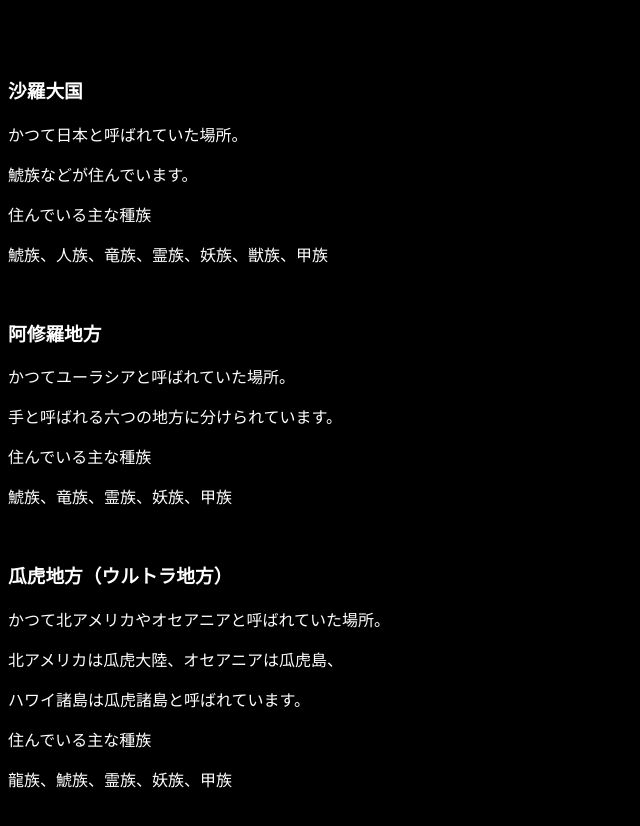
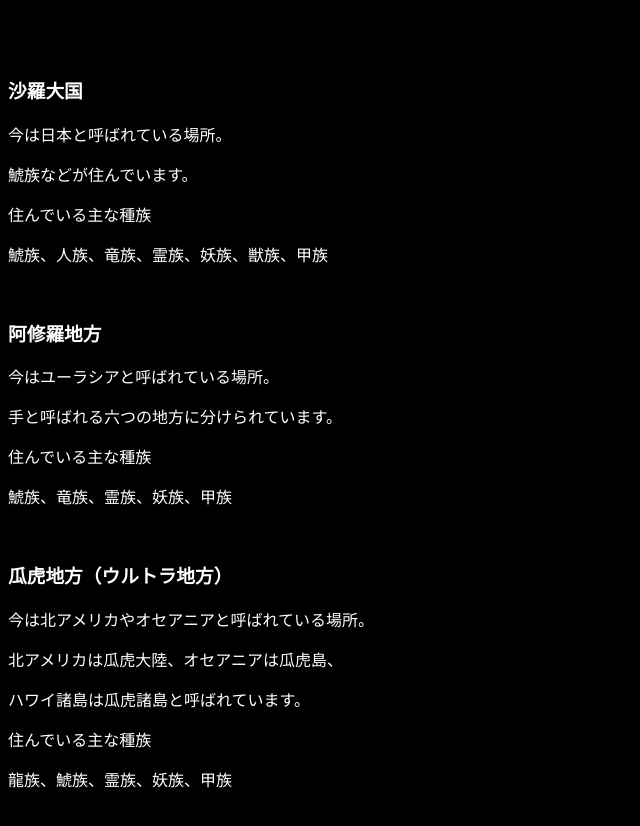
Before and after one commit to orcafood1120/sekaisharataikoku, a plain HTML site: page index.html in a window 1280 px wide. Shown: the part 380-1206 px from the top of the page, without its empty margins (0-640 px from the left). Drawn offline with Linux system fonts and the light colour scheme.

Commit message:
Update index.html

```diff
--- a/index.html
+++ b/index.html
@@ -14,17 +14,17 @@
   <p>様々な名所が存在します。</p>
   <br><br><br><br><br><br>
   <h3>沙羅大国</h3>
-  <p>かつて日本と呼ばれていた場所。</p>
+  <p>今は日本と呼ばれている場所。</p>
   <p>鯱族などが住んでいます。</p>
   <p>住んでいる主な種族</p>
   <p>鯱族、人族、竜族、霊族、妖族、獣族、甲族</p><br>
   <h3>阿修羅地方</h3>
-  <p>かつてユーラシアと呼ばれていた場所。</p>
+  <p>今はユーラシアと呼ばれている場所。</p>
   <p>手と呼ばれる六つの地方に分けられています。</p>
   <p>住んでいる主な種族</p>
   <p>鯱族、竜族、霊族、妖族、甲族</p><br>
   <h3>瓜虎地方（ウルトラ地方）</h3>
-  <p>かつて北アメリカやオセアニアと呼ばれていた場所。</p>
+  <p>今は北アメリカやオセアニアと呼ばれている場所。</p>
   <p>北アメリカは瓜虎大陸、オセアニアは瓜虎島、</p>
   <p>ハワイ諸島は瓜虎諸島と呼ばれています。</p>
   <p>住んでいる主な種族</p>
```
